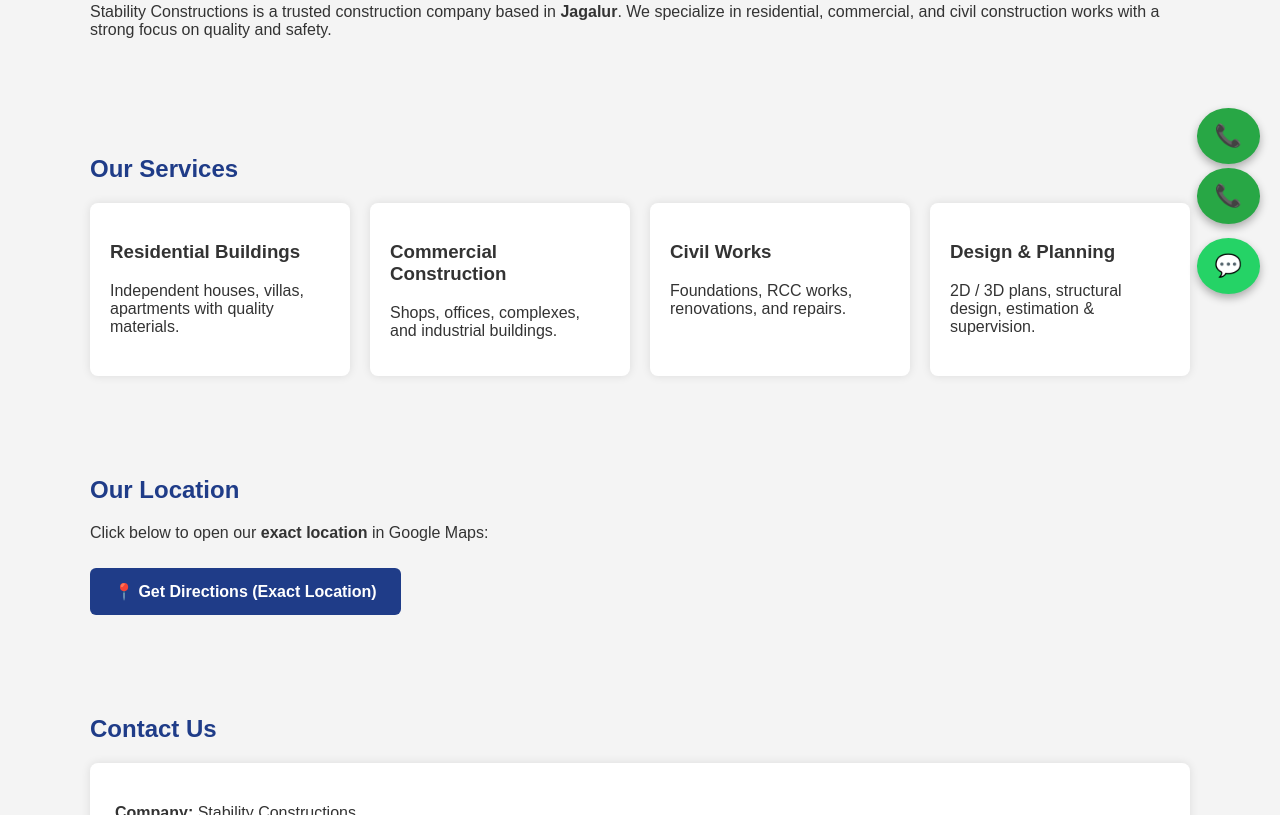
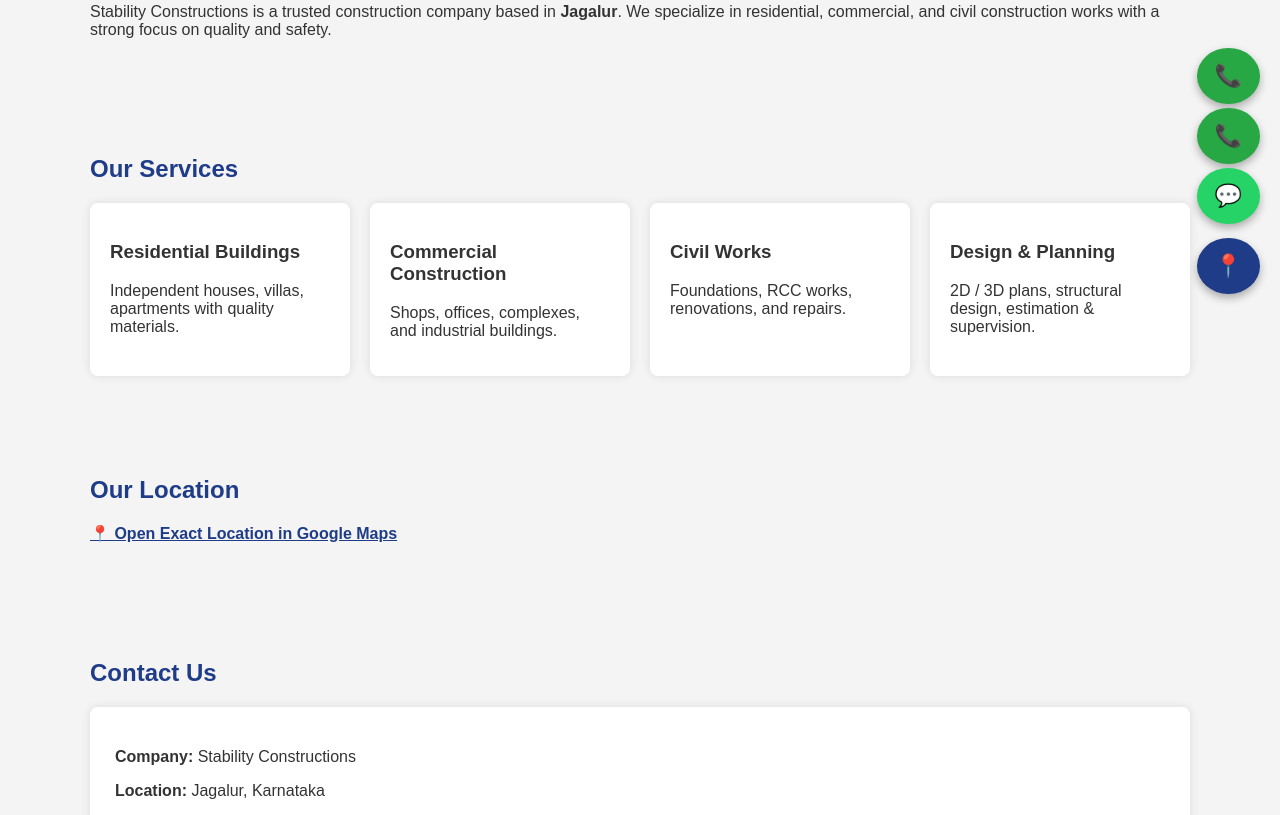
Before and after one commit to manju262-png/stability-constructions, a plain HTML site: page index.html in a window 1280 px wide. Shown: the part 486-1301 px from the top of the page. Drawn offline with Linux system fonts and the light colour scheme.

Commit message:
Update index.html

```diff
--- a/index.html
+++ b/index.html
@@ -83,7 +83,7 @@
         /* Floating Buttons */
         .call-float {
             position: fixed;
-            bottom: 150px;
+            bottom: 210px;
             right: 20px;
             background: #28a745;
             color: #fff;
@@ -96,12 +96,12 @@
         }
 
         .call-float.second {
-            bottom: 90px;
+            bottom: 150px;
         }
 
         .whatsapp-float {
             position: fixed;
-            bottom: 20px;
+            bottom: 90px;
             right: 20px;
             background: #25D366;
             color: #fff;
@@ -113,19 +113,18 @@
             z-index: 9999;
         }
 
-        .location-btn {
-            display: inline-block;
-            padding: 14px 24px;
+        .navigate-float {
+            position: fixed;
+            bottom: 20px;
+            right: 20px;
             background: #1f3c88;
             color: #fff;
+            padding: 15px 18px;
+            border-radius: 50%;
+            font-size: 22px;
             text-decoration: none;
-            border-radius: 6px;
-            font-weight: bold;
-            margin-top: 10px;
-        }
-
-        .location-btn:hover {
-            background: #14274e;
+            box-shadow: 0 4px 8px rgba(0,0,0,0.3);
+            z-index: 9999;
         }
     </style>
 </head>
@@ -189,13 +188,13 @@
 
 <section id="location">
     <h2>Our Location</h2>
-    <p>Click below to open our <strong>exact location</strong> in Google Maps:</p>
-
-    <a class="location-btn"
-       href="https://maps.app.goo.gl/DBmMmLuKqXJKh7X96?g_st=aw"
-       target="_blank">
-        📍 Get Directions (Exact Location)
-    </a>
+    <p>
+        <a href="https://maps.app.goo.gl/DBmMmLuKqXJKh7X96?g_st=aw"
+           target="_blank"
+           style="font-weight:bold;color:#1f3c88;">
+           📍 Open Exact Location in Google Maps
+        </a>
+    </p>
 </section>
 
 <section id="contact">
@@ -224,6 +223,9 @@
 <a href="tel:+919019281502" class="call-float">📞</a>
 <a href="tel:+919538084343" class="call-float second">📞</a>
 <a href="https://wa.me/919019281502" target="_blank" class="whatsapp-float">💬</a>
+<a href="https://maps.app.goo.gl/DBmMmLuKqXJKh7X96?g_st=aw"
+   target="_blank"
+   class="navigate-float">📍</a>
 
 </body>
 </html>
```
